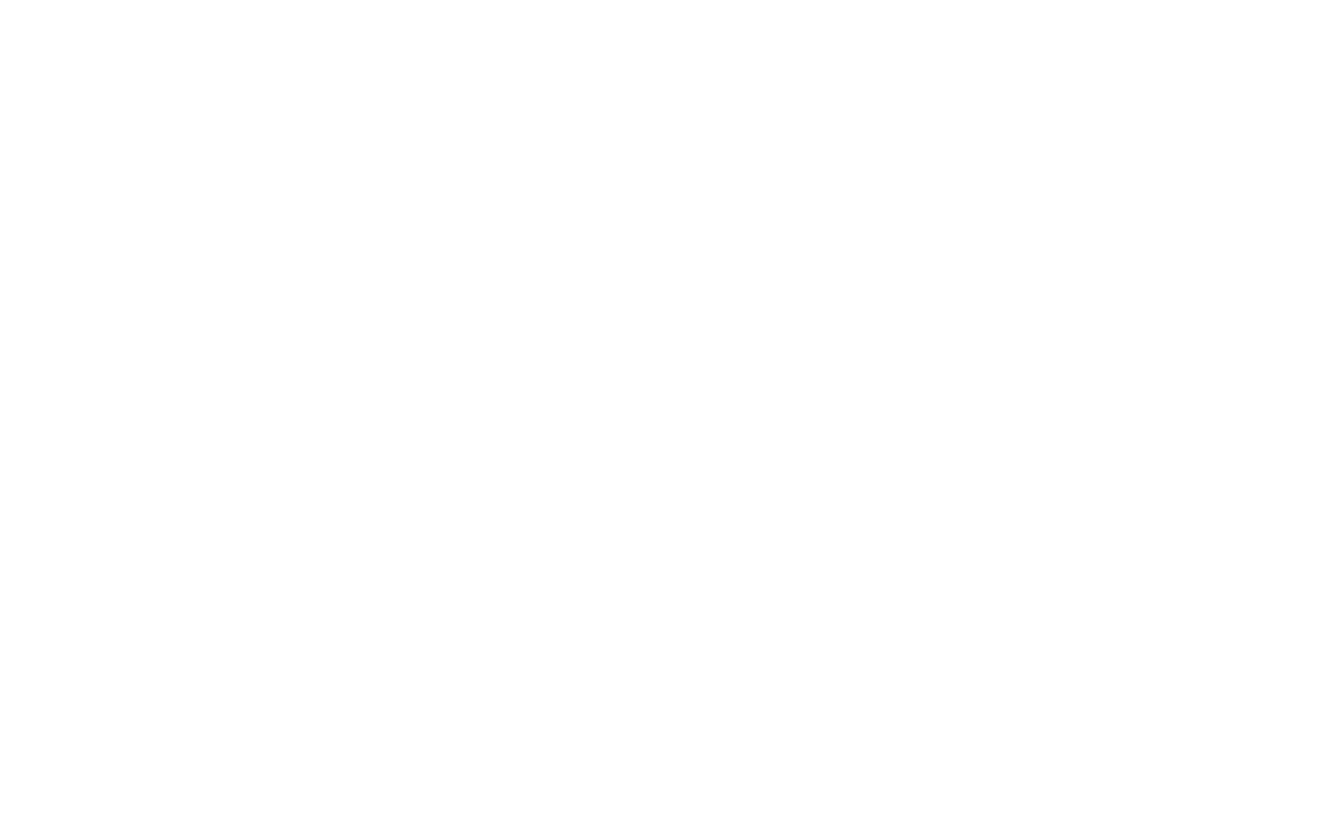
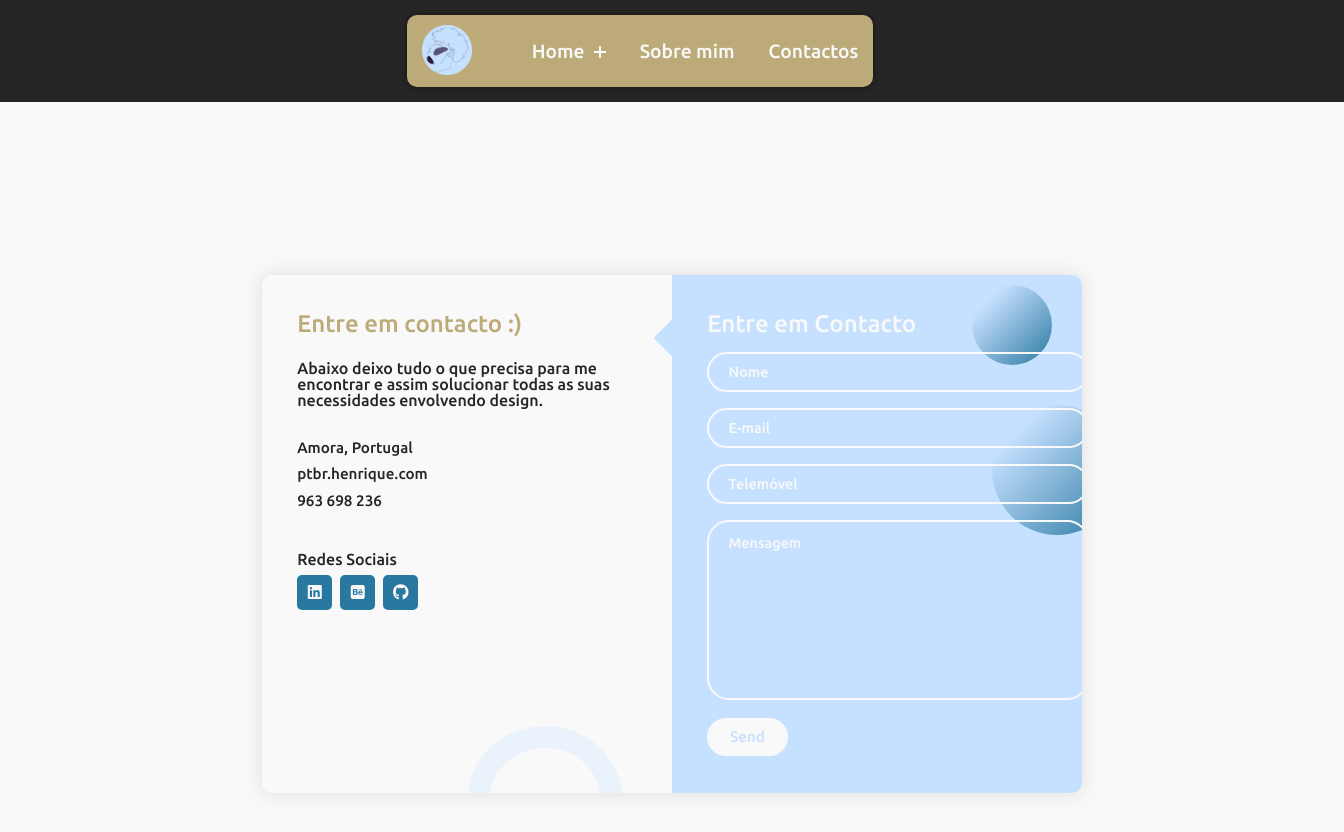
Before and after one commit to henriquecoding/portfolio, a plain HTML site: page public/contacts.html in a window 1280 px wide. Shown: the whole page, 1344 px wide, since content can reach past the window. Before the commit the page ends 800 px from the top, so only its background shows below. Drawn offline with Linux system fonts and the light colour scheme.

Commit message:
Página contactos

```diff
--- a/public/about.html
+++ b/public/about.html
@@ -0,0 +1,60 @@
+<!DOCTYPE html>
+<html lang="pt">
+<head>
+    <meta charset="UTF-8">
+    <meta http-equiv="X-UA-Compatible" content="IE=edge">
+    <meta name="viewport" content="width=device-width, initial-scale=1.0">
+    <meta name="description" content="O conceito desse site é ser uma integração de um resumo sobre mim, mostrando minhas conquistas, além da minha carreira acadêmica e profissional. Nessa página aprofundo mais sobre mim">
+    <meta name="author" content="Henrique da Cruz Passos Silva">
+    <meta name="keywords" content="portfolio, portifolio, portfólio, portifólio, resume, personal resume, currículo, curriculum, curriculum vitae">
+    <title>Sobre mim | Henrique Silva</title>
+
+    <link rel="stylesheet" href="assets/css/reset.css">
+    <link rel="stylesheet" href="assets/css/styles.css">
+    <link rel="shortcut icon" href="assets/images/icon.ico" type="image/x-icon">
+
+    <script src="https://kit.fontawesome.com/f38edd0efe.js" crossorigin="anonymous"></script>
+</head>
+<body>
+  <header class="header">
+    <div class="container">
+      <div class="header-main">
+        <div class="logo">
+          <a href="index.html"><img src="assets/images/logo-HenriquePassos.png" alt="Logo do Henrique Passos"></a>
+        </div>
+        <div class="open-nav-menu">
+          <span></span>
+        </div>
+        <div class="menu-overlay">
+        </div>
+        <nav class="nav-menu">
+          <div class="close-nav-menu">
+            <i class="fa-regular fa-circle-xmark"></i>
+          </div>
+          <ul class="menu">
+            <li class="menu-item menu-item-has-children">
+              <a href="index.html" data-toggle="sub-menu">Home <i class="plus"></i></a>
+              <ul class="sub-menu">
+                <li class="menu-item"><a href="#presentation-section">Apresentação</a></li>
+                <li class="menu-item"><a href="#gallery-section">Projetos</a></li>
+                <li class="menu-item"><a href="#conquests-section">Conquistas</a></li>
+                <li class="menu-item"><a href="#profession-section">Experiência Profissional</a></li>
+                <li class="menu-item"><a href="#education-section">Educação</a></li>
+              </ul>
+            </li>
+            <li class="menu-item">
+              <a href="about.html">Sobre mim</a>
+            </li>
+            <li class="menu-item">
+              <a href="contacts.html">Contactos</a>
+            </li>
+          </ul>
+        </nav>
+      </div>
+    </div>
+ </header>
+
+ <script src="assets/js/navbar.js"></script>
+
+ </body>
+ </html>
--- /dev/null
+++ b/public/assets/css/contacts.css
@@ -0,0 +1,397 @@
+@charset "UTF-8";
+@import url("https://fonts.googleapis.com/css2?family=Ubuntu:wght@500&display=swap");
+@import url("https://fonts.googleapis.com/css2?family=Lora:ital@0;1&display=swap");
+
+:root {
+  --color-white: #f9f9f9;
+  --color-black: #252526;
+  --color-blue: #c6e0ff;
+  --color-dark-blue: #2978a0;
+  --color-brown: #bcab79;
+  --color-red: #e36f7d;
+
+  --color-gray: #ffffff1a;
+
+  --transparency: rgba(0, 0, 0, 0.5);
+  --shadow: 0 0 5px rgba(0, 0, 0, .5);
+
+  --text-title: 700 2.5rem "Ubuntu", sans-serif;
+}
+
+body,
+input,
+textarea {
+  font-family: "Ubuntu", sans-serif;
+}
+
+.container-form {
+  position: relative;
+  width: 100%;
+  margin: 0 auto;
+  min-height: 100vh;
+  padding: 2rem;
+  background-color: var(--color-white);
+  overflow: hidden;
+  display: flex;
+  align-items: center;
+  justify-content: center;
+}
+
+.form {
+  width: 100%;
+  max-width: 820px;
+  background-color: var(--color-white);
+  border-radius: 10px;
+  box-shadow: 0 0 20px 1px rgba(0, 0, 0, 0.1);
+  z-index: 100;
+  overflow: hidden;
+  display: grid;
+  grid-template-columns: repeat(2, 1fr);
+}
+
+.contact-form {
+  background-color: var(--color-blue);
+  position: relative;
+}
+
+.circle {
+  border-radius: 50%;
+  background: linear-gradient(135deg, transparent 20%, var(--color-dark-blue));
+  position: absolute;
+}
+
+.circle.one {
+  width: 130px;
+  height: 130px;
+  top: 130px;
+  right: -40px;
+}
+
+.circle.two {
+  width: 80px;
+  height: 80px;
+  top: 10px;
+  right: 30px;
+}
+
+.contact-form:before {
+  content: "";
+  position: absolute;
+  width: 26px;
+  height: 26px;
+  background-color: var(--color-blue);
+  transform: rotate(45deg);
+  top: 50px;
+  left: -13px;
+}
+
+form {
+  padding: 2.3rem 2.2rem;
+  z-index: 10;
+  overflow: hidden;
+  position: relative;
+}
+
+.title {
+  color: var(--color-white);
+  font-weight: 500;
+  font-size: 1.5rem;
+  line-height: 1;
+  margin-bottom: 0.7rem;
+}
+
+.input-container {
+  position: relative;
+  margin: 1rem 0;
+}
+
+.input {
+  width: 100%;
+  outline: none;
+  border: 2px solid var(--color-white);
+  background: none;
+  padding: 0.6rem 1.2rem;
+  color: var(--color-white);
+  font-weight: 500;
+  font-size: 0.95rem;
+  letter-spacing: 0.5px;
+  border-radius: 25px;
+  transition: 0.3s;
+}
+
+textarea.input {
+  padding: 0.8rem 1.2rem;
+  min-height: 150px;
+  border-radius: 22px;
+  resize: none;
+  overflow-y: auto;
+}
+
+.input-container label {
+  position: absolute;
+  top: 50%;
+  left: 15px;
+  transform: translateY(-50%);
+  padding: 0 0.4rem;
+  color: var(--color-white);
+  font-size: 0.9rem;
+  font-weight: 400;
+  pointer-events: none;
+  z-index: 1000;
+  transition: 0.5s;
+}
+
+.input-container.textarea label {
+  top: 1rem;
+  transform: translateY(0);
+}
+
+.btn {
+  padding: 0.6rem 1.3rem;
+  background-color: var(--color-white);
+  border: 2px solid var(--color-white);
+  font-size: 0.95rem;
+  color: var(--color-blue);
+  line-height: 1;
+  border-radius: 25px;
+  outline: none;
+  cursor: pointer;
+  transition: 0.3s;
+  margin: 0;
+}
+
+.btn:hover {
+  background-color: transparent;
+  color: var(--color-white);
+}
+
+.input-container span {
+  position: absolute;
+  top: 0;
+  left: 25px;
+  transform: translateY(-50%);
+  font-size: 0.8rem;
+  padding: 0 0.4rem;
+  color: transparent;
+  pointer-events: none;
+  z-index: 500;
+}
+
+.input-container span:before,
+.input-container span:after {
+  content: "";
+  position: absolute;
+  width: 10%;
+  opacity: 0;
+  transition: 0.3s;
+  height: 5px;
+  background-color: var(--color-blue);
+  top: 50%;
+  transform: translateY(-50%);
+}
+
+.input-container span:before {
+  left: 50%;
+}
+
+.input-container span:after {
+  right: 50%;
+}
+
+.input-container.focus label {
+  top: 0;
+  transform: translateY(-50%);
+  left: 25px;
+  font-size: 0.8rem;
+}
+
+.input-container.focus span:before,
+.input-container.focus span:after {
+  width: 50%;
+  opacity: 1;
+}
+
+.contact-info {
+  padding: 2.3rem 2.2rem;
+  position: relative;
+}
+
+.contact-info .title {
+  color: var(--color-brown);
+}
+
+.text {
+  color: var(--color-black);
+  margin: 1.5rem 0 2rem 0;
+}
+
+.information {
+  display: flex;
+  color: var(--color-black);
+  margin: 0.7rem 0;
+  align-items: center;
+  font-size: 0.95rem;
+}
+
+.icon {
+  width: 28px;
+  margin-right: 0.7rem;
+}
+
+.social-media {
+  padding: 2rem 0 0 0;
+}
+
+.social-media p {
+  color: var(--color-black);
+}
+
+.social-icons {
+  display: flex;
+  margin-top: 0.5rem;
+}
+
+.social-icons a {
+  width: 35px;
+  height: 35px;
+  border-radius: 5px;
+  background: var(--color-dark-blue);
+  color: var(--color-white);
+  text-align: center;
+  line-height: 35px;
+  margin-right: 0.5rem;
+  transition: 0.3s;
+}
+
+.social-icons a:hover {
+  transform: scale(1.05);
+}
+
+.contact-info:before {
+  content: "";
+  position: absolute;
+  width: 110px;
+  height: 100px;
+  border: 22px solid var(--color-blue);
+  border-radius: 50%;
+  bottom: -77px;
+  right: 50px;
+  opacity: 0.3;
+}
+
+.big-circle {
+  position: absolute;
+  width: 500px;
+  height: 500px;
+  border-radius: 50%;
+  background: linear-gradient(to bottom, var(--color-blue) var(--color-dark-blue));
+  bottom: 50%;
+  right: 50%;
+  transform: translate(-40%, 38%);
+}
+
+.big-circle:after {
+  content: "";
+  position: absolute;
+  width: 360px;
+  height: 360px;
+  background-color: var(--color-white);
+  border-radius: 50%;
+  top: calc(50% - 180px);
+  left: calc(50% - 180px);
+}
+
+.square {
+  position: absolute;
+  height: 400px;
+  top: 50%;
+  left: 50%;
+  transform: translate(181%, 11%);
+  opacity: 0.2;
+}
+
+@media (max-width: 850px) {
+  .form {
+    grid-template-columns: 1fr;
+  }
+
+  .contact-info:before {
+    bottom: initial;
+    top: -75px;
+    right: 65px;
+    transform: scale(0.95);
+  }
+
+  .contact-form:before {
+    top: -13px;
+    left: initial;
+    right: 70px;
+  }
+
+  .square {
+    transform: translate(140%, 43%);
+    height: 350px;
+  }
+
+  .big-circle {
+    bottom: 75%;
+    transform: scale(0.9) translate(-40%, 30%);
+    right: 50%;
+  }
+
+  .text {
+    margin: 1rem 0 1.5rem 0;
+  }
+
+  .social-media {
+    padding: 1.5rem 0 0 0;
+  }
+}
+
+@media (max-width: 480px) {
+  .container {
+    padding: 1.5rem;
+  }
+
+  .contact-info:before {
+    display: none;
+  }
+
+  .square,
+  .big-circle {
+    display: none;
+  }
+
+  form,
+  .contact-info {
+    padding: 1.7rem 1.6rem;
+  }
+
+  .text,
+  .information,
+  .social-media p {
+    font-size: 0.8rem;
+  }
+
+  .title {
+    font-size: 1.15rem;
+  }
+
+  .social-icons a {
+    width: 30px;
+    height: 30px;
+    line-height: 30px;
+  }
+
+  .icon {
+    width: 23px;
+  }
+
+  .input {
+    padding: 0.45rem 1.2rem;
+  }
+
+  .btn {
+    padding: 0.45rem 1.2rem;
+  }
+}
--- a/public/assets/css/styles.css
+++ b/public/assets/css/styles.css
@@ -71,7 +71,7 @@ body {
   justify-content: center;
   margin: 0 auto;
 	top:0;
-	z-index: 99;
+	z-index: 999;
 	padding: 15px;
 }
 
@@ -107,7 +107,7 @@ body {
   text-decoration: none;
 	display: block;
 	padding: 12px 0;
-	font: 500 1rem 'Ubuntu', sans-serif;
+	font: 500 1.2rem 'Ubuntu', sans-serif;
 	color: var(--color-white);
 	transition: all 0.3s ease;
 }
@@ -160,6 +160,7 @@ body {
 
 .header .menu > .menu-item > .sub-menu a {
   text-decoration: none;
+  font: 500 1rem 'Ubuntu', sans-serif;
 }
 
 @media(min-width: 992px){
--- /dev/null
+++ b/public/assets/js/form.js
@@ -0,0 +1,18 @@
+const inputs = document.querySelectorAll(".input");
+
+function focusFunc() {
+  let parent = this.parentNode;
+  parent.classList.add("focus");
+}
+
+function blurFunc() {
+  let parent = this.parentNode;
+  if (this.value == "") {
+    parent.classList.remove("focus");
+  }
+}
+
+inputs.forEach((input) => {
+  input.addEventListener("focus", focusFunc);
+  input.addEventListener("blur", blurFunc);
+});
--- a/public/contacts.html
+++ b/public/contacts.html
@@ -0,0 +1,125 @@
+<!DOCTYPE html>
+<html lang="pt">
+<head>
+    <meta charset="UTF-8">
+    <meta http-equiv="X-UA-Compatible" content="IE=edge">
+    <meta name="viewport" content="width=device-width, initial-scale=1.0">
+    <meta name="description" content="O conceito desse site é ser uma integração de um resumo sobre mim, mostrando minhas conquistas, além da minha carreira acadêmica e profissional. Nessa página há um formulário de contacto para que me diga como posso ajudar.">
+    <meta name="author" content="Henrique da Cruz Passos Silva">
+    <meta name="keywords" content="portfolio, portifolio, portfólio, portifólio, resume, personal resume, currículo, curriculum, curriculum vitae">
+    <title>Contactos | Henrique Silva</title>
+
+    <link rel="stylesheet" href="assets/css/reset.css">
+    <link rel="stylesheet" href="assets/css/styles.css">
+    <link rel="stylesheet" href="assets/css/contacts.css">
+    <link rel="shortcut icon" href="assets/images/icon.ico" type="image/x-icon">
+
+    <script src="https://kit.fontawesome.com/f38edd0efe.js" crossorigin="anonymous"></script>
+</head>
+<body>
+  <header class="header">
+    <div class="container">
+      <div class="header-main">
+        <div class="logo">
+          <a href="index.html"><img src="assets/images/logo-HenriquePassos.png" alt="Logo do Henrique Passos"></a>
+        </div>
+        <div class="open-nav-menu">
+          <span></span>
+        </div>
+        <div class="menu-overlay">
+        </div>
+        <nav class="nav-menu">
+          <div class="close-nav-menu">
+            <i class="fa-regular fa-circle-xmark"></i>
+          </div>
+          <ul class="menu">
+            <li class="menu-item menu-item-has-children">
+              <a href="index.html" data-toggle="sub-menu">Home <i class="plus"></i></a>
+              <ul class="sub-menu">
+                <li class="menu-item"><a href="#presentation-section">Apresentação</a></li>
+                <li class="menu-item"><a href="index.html#gallery-section">Projetos</a></li>
+                <li class="menu-item"><a href="index.html#conquests-section">Conquistas</a></li>
+                <li class="menu-item"><a href="index.html#profession-section">Experiência Profissional</a></li>
+                <li class="menu-item"><a href="index.html#education-section">Educação</a></li>
+              </ul>
+            </li>
+            <li class="menu-item">
+              <a href="about.html">Sobre mim</a>
+            </li>
+            <li class="menu-item">
+              <a href="contacts.html">Contactos</a>
+            </li>
+          </ul>
+        </nav>
+      </div>
+    </div>
+  </header>
+
+  <section class="container-form">
+    <span class="big-circle"></span>
+    <div class="form">
+      <div class="contact-info">
+        <h3 class="title">Entre em contacto :)</h3>
+        <p class="text">
+          Abaixo deixo tudo o que precisa para me encontrar e assim solucionar todas as suas necessidades envolvendo design.
+        </p>
+
+        <div class="info">
+          <div class="information">
+            <p>Amora, Portugal</p>
+          </div>
+          <div class="information">
+            <p>ptbr.henrique.com</p>
+          </div>
+          <div class="information">
+            <p>963 698 236</p>
+          </div>
+        </div>
+
+        <div class="social-media">
+          <p>Redes Sociais</p>
+          <div class="social-icons">
+            <a href="https://www.linkedin.com/in/henpassquesori/" target="_blank" rel="noopener noreferrer"><i class="fa-brands fa-linkedin" title="Meu perfil no LinkedIn"></i></a>
+            <a href="https://www.behance.net/henpassquesori" target="_blank" rel="noopener noreferrer"><i class="fa-brands fa-square-behance" title="Meu perfil no Behance"></i></a>
+            <a href="https://github.com/henriquecoding" target="_blank" rel="noopener noreferrer"><i class="fa-brands fa-github" title="Meu perfil no Github"></i></a>
+          </div>
+        </div>
+      </div>
+
+      <div class="contact-form">
+        <span class="circle one"></span>
+        <span class="circle two"></span>
+
+        <form action="index.html" autocomplete="off">
+          <h3 class="title">Entre em Contacto</h3>
+          <div class="input-container">
+            <input type="text" name="name" class="input" />
+            <label for="">Nome</label>
+            <span>Nome</span>
+          </div>
+          <div class="input-container">
+            <input type="email" name="email" class="input" />
+            <label for="">E-mail</label>
+            <span>E-mail</span>
+          </div>
+          <div class="input-container">
+            <input type="tel" name="phone" class="input" />
+            <label for="">Telemóvel</label>
+            <span>Telemóvel</span>
+          </div>
+          <div class="input-container textarea">
+            <textarea name="message" class="input"></textarea>
+            <label for="">Mensagem</label>
+            <span>Mensagem</span>
+          </div>
+          <input type="submit" value="Send" class="btn" />
+        </form>
+      </div>
+    </div>
+  </section>
+
+  <script src="assets/js/navbar.js"></script>
+  <script src="assets/js/form.js"></script>
+</body>
+
+</html>
```
Also changed, not shown: public/assets/js/navbar.js (+1 -7 lines), public/index.html (+3 -3 lines).
